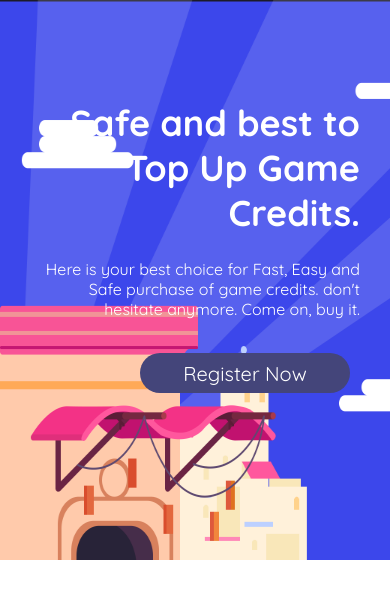
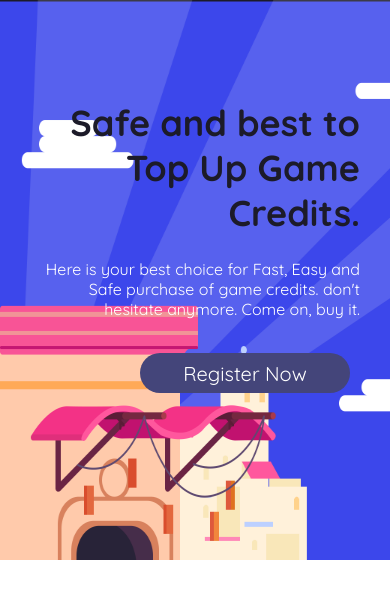
Before and after one commit to codarel/codarel.github.io, a PHP site: page / in a window 390 px wide. Shown: the part 80-679 px from the top of the page. Run offline with PHP 8.4, Linux system fonts and the light colour scheme.

Commit message:
no message

```diff
--- a/css/index.css
+++ b/css/index.css
@@ -273,6 +273,7 @@ a:link{
   }
 
   .content1_heading{
+    color: #1C1B29;
     max-width: 600px;
     font-size: 23;
   }
```
